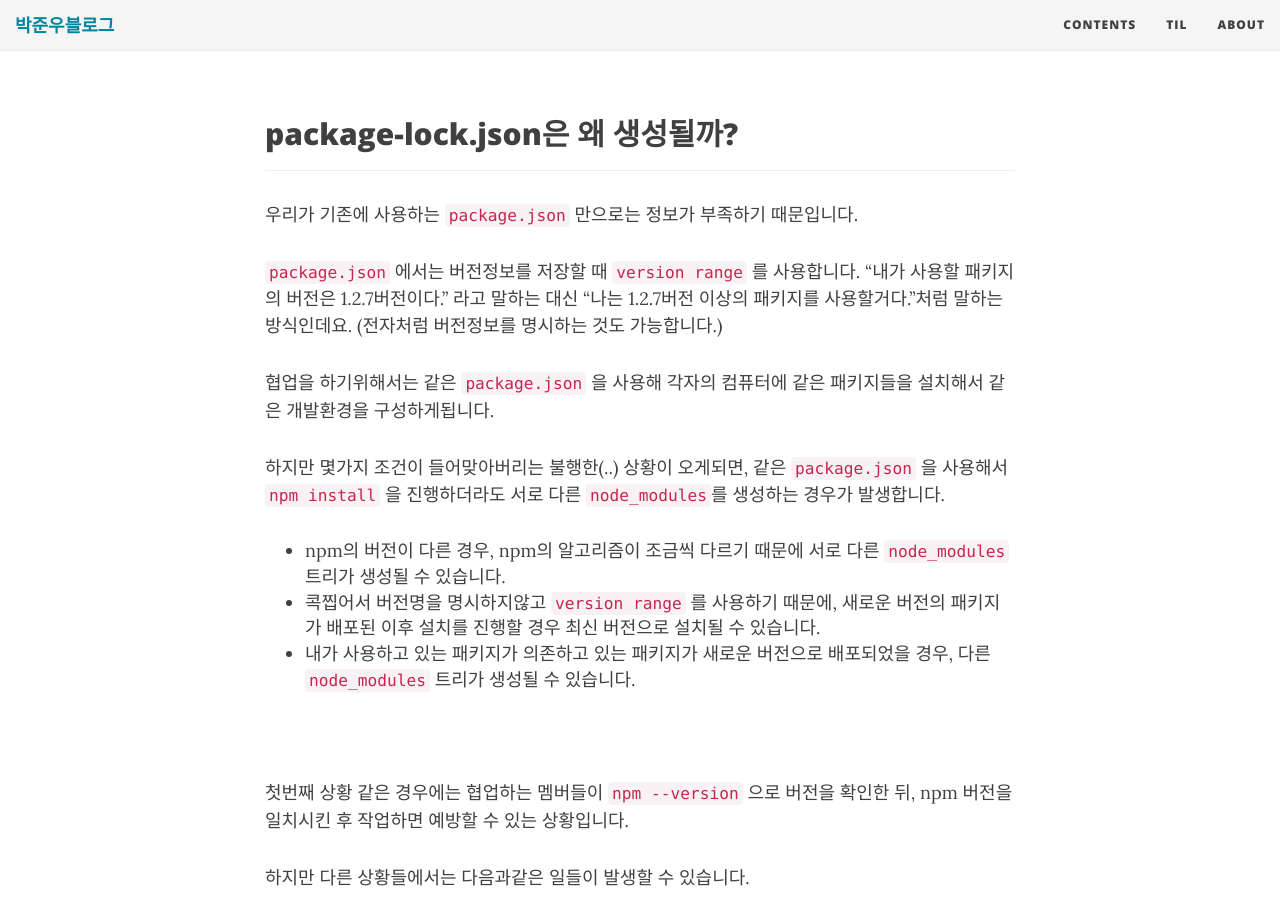
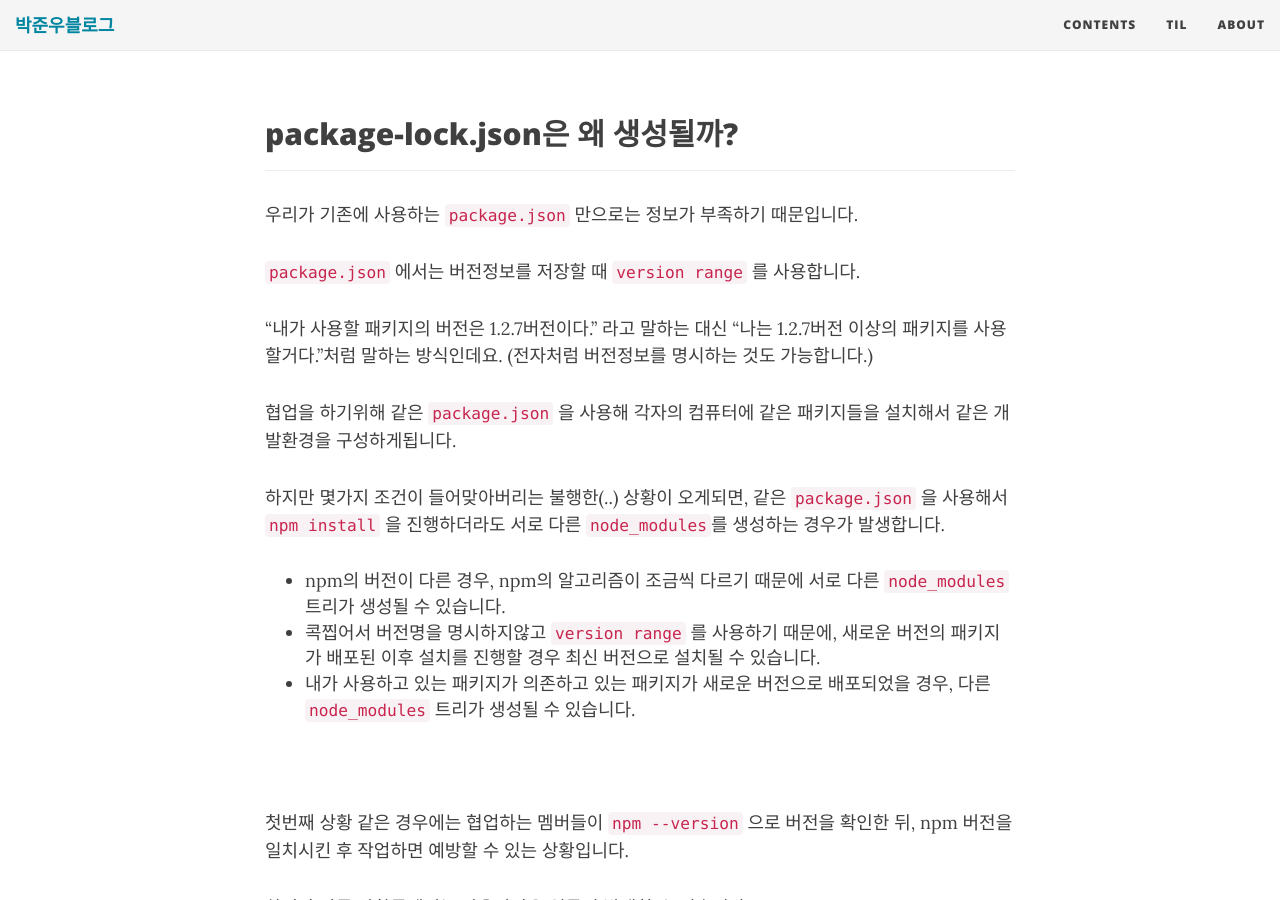
Before and after one commit to JUNWOO45/junwoo45.github.io.archived, a Jekyll site: the page built from _posts/2019-10-02-package-lock.md, in a window 1280 px wide and 900 px high, scrolled down 325 px. Built offline with Jekyll 4.4.1, drawn with Linux system fonts in a browser that asks for light colours; nearby versions of some CDN libraries; comment, search, counter and statistics services are not loaded; some of the changed text lies outside the part shown.

Commit message:
문맥 교정

```diff
--- a/_posts/2019-10-02-package-lock.md
+++ b/_posts/2019-10-02-package-lock.md
@@ -20,9 +20,10 @@
 우리가 기존에 사용하는 `package.json` 만으로는 정보가 부족하기 때문입니다.
 
 `package.json` 에서는 버전정보를 저장할 때 `version range` 를 사용합니다.
+
 "내가 사용할 패키지의 버전은 1.2.7버전이다." 라고 말하는 대신 "나는 1.2.7버전 이상의 패키지를 사용할거다."처럼 말하는 방식인데요. (전자처럼 버전정보를 명시하는 것도 가능합니다.)
 
-협업을 하기위해서는 같은 `package.json` 을 사용해 각자의 컴퓨터에 같은 패키지들을 설치해서 같은 개발환경을 구성하게됩니다.
+협업을 하기위해 같은 `package.json` 을 사용해 각자의 컴퓨터에 같은 패키지들을 설치해서 같은 개발환경을 구성하게됩니다.
 
 하지만 몇가지 조건이 들어맞아버리는 불행한(..) 상황이 오게되면,
 같은 `package.json` 을 사용해서 `npm install` 을 진행하더라도 서로 다른 `node_modules`를 생성하는 경우가 발생합니다.
@@ -61,7 +62,7 @@
 
 이럴때 필요한 것이 `package-lock.json` 입니다.
 
-![package-lock1](/Users/junwoo/Documents/study/TIL/docs/pic/package-lock1.png)
+![package-lock1](../img/package-lock1.png)
 
 <center>
   <small>
@@ -112,7 +113,7 @@
 - <1.4.0 : 넘버링이 1.4.0보다 작은 버전
 - \>=1.4.0 : 넘버링이 1.4.0보다 크거나 같은 버전
 - <=1.4.0 : 넘버링이 1.4.0보다 작거나 같은 버전
-- 1.4.0 || >= 2.4.0 : 정확하게 1.4.0버전이거나, 넘버링이 2.4.0보다 같거나 큰 모든 버전
+- 1.4.0 \|\| \>\= 2.4.0 : 정확하게 1.4.0버전이거나, 넘버링이 2.4.0보다 같거나 큰 모든 버전
 
 <br>
 
```
